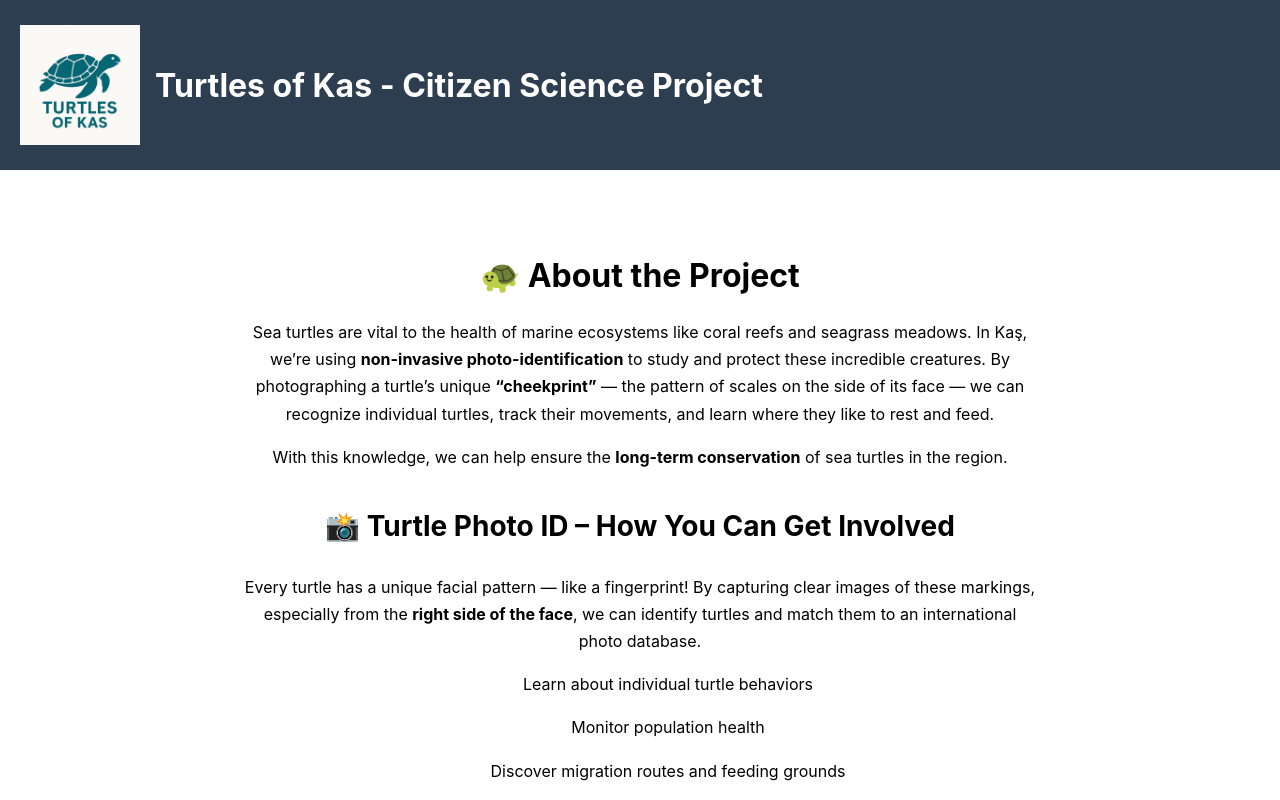
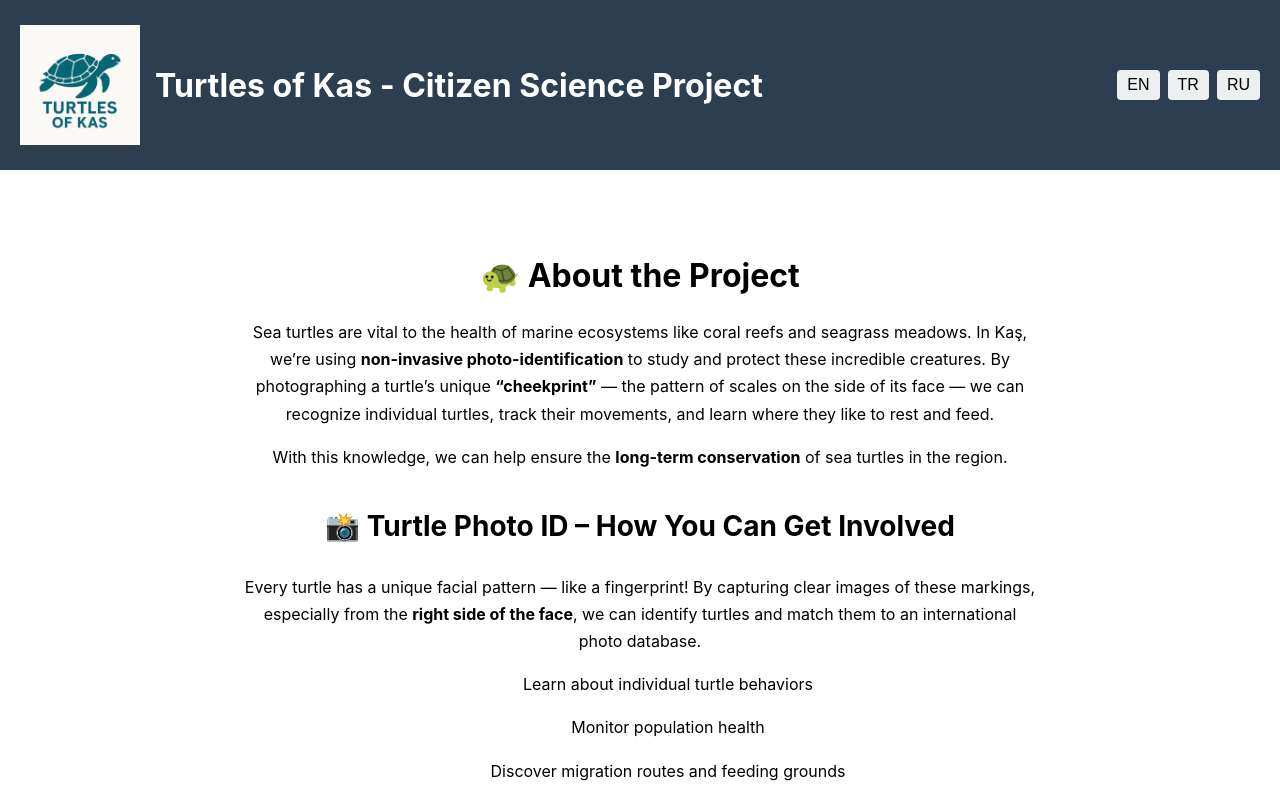
Before and after one commit to WhaleTechie/turtles-of-kas, a React (Create React App) app: page / in a window 1280 px wide. Shown: the top 800 px of the page. Built offline with nearby package versions, Linux system fonts and the light colour scheme.

Commit message:
started translation with header

```diff
--- a/src/App.js
+++ b/src/App.js
@@ -1,29 +1,52 @@
-import React from 'react';
+import React, { useState } from 'react';
 import logo from './assets/logo.jpg';
 import './App.css';
-import TurtleInfo from './TurtleInfo'; // adjust path if needed
+import TurtleInfo from './TurtleInfo';
+import translations from './translations';
 
 function App() {
+  const [lang, setLang] = useState('en');
+  const t = translations[lang]; // current translation object
+
   return (
     <div className="App">
       <header style={{
           display: 'flex',
+          justifyContent: 'space-between',
           alignItems: 'center',
           padding: '10px 20px',
           backgroundColor: '#2c3e50',
           color: 'white',
           height: '150px'
         }}>
-        <img src={logo} alt="Turtles of Kas Logo" style={{ height: 120, marginRight: 15 }} />
-        <h1>Turtles of Kas - Citizen Science Project</h1>
+
+        <div style={{ display: 'flex', alignItems: 'center' }}>
+          <img src={logo} alt="Turtles of Kas Logo" style={{ height: 120, marginRight: 15 }} />
+          <h1 style={{ fontSize: '2rem' }}>{t.title}</h1>
+        </div>
+
+        <div>
+          <button onClick={() => setLang('en')} style={langBtnStyle}>EN</button>
+          <button onClick={() => setLang('tr')} style={langBtnStyle}>TR</button>
+          <button onClick={() => setLang('ru')} style={langBtnStyle}>RU</button>
+        </div>
       </header>
 
       <main style={{ padding: 20 }}>
-        <TurtleInfo />
+        <TurtleInfo lang={lang} />
       </main>
-
     </div>
   );
 }
 
+const langBtnStyle = {
+  marginLeft: 8,
+  padding: '6px 10px',
+  fontSize: '1rem',
+  backgroundColor: '#ecf0f1',
+  border: 'none',
+  borderRadius: 4,
+  cursor: 'pointer'
+};
+
 export default App;
--- /dev/null
+++ b/src/translations.js
@@ -0,0 +1,18 @@
+// src/translations.js
+const translations = {
+  en: {
+    title: "Turtles of Kas - Citizen Science Project",
+    about: "About the Project – Turtles of Kaş",
+    // more keys...
+  },
+  tr: {
+    title: "Kaş Kaplumbağaları - Vatandaş Bilimi Projesi",
+    about: "Proje Hakkında – Kaş Kaplumbağaları",
+  },
+  ru: {
+    title: "Черепахи Каша - Гражданская наука",
+    about: "О проекте – Черепахи Каша",
+  }
+};
+
+export default translations;
```
